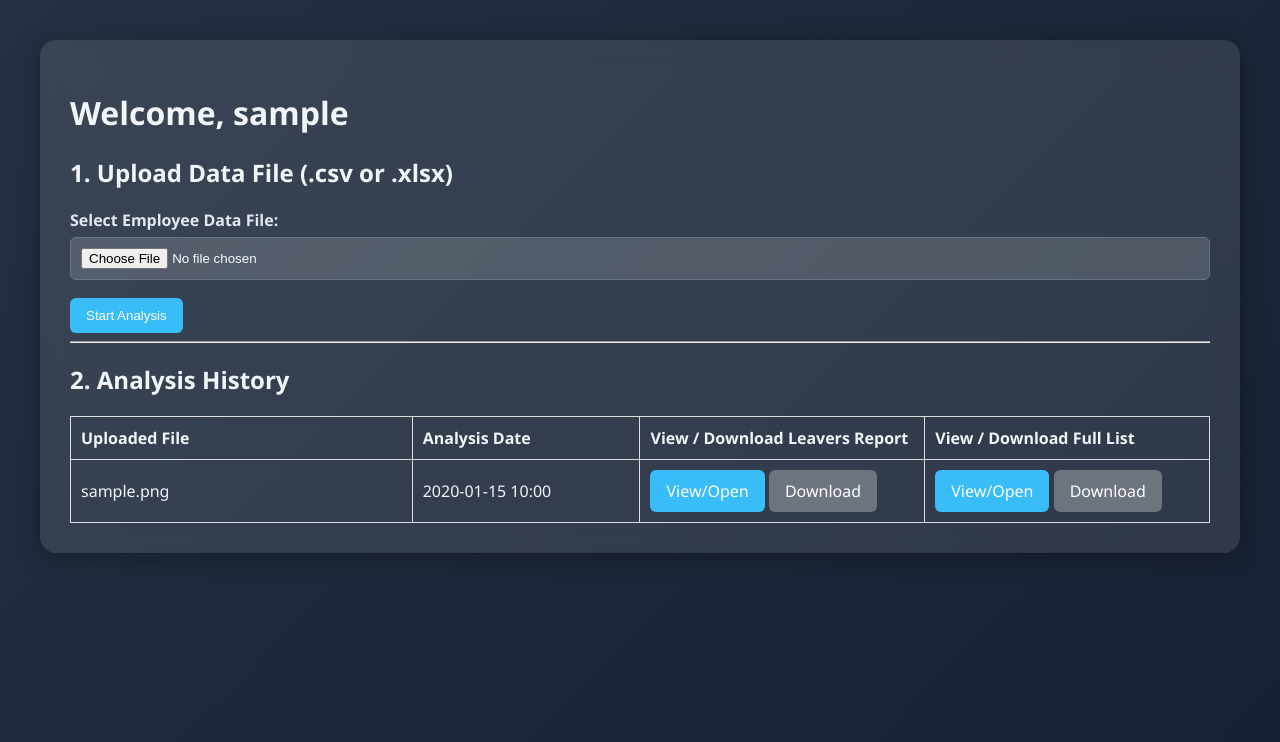
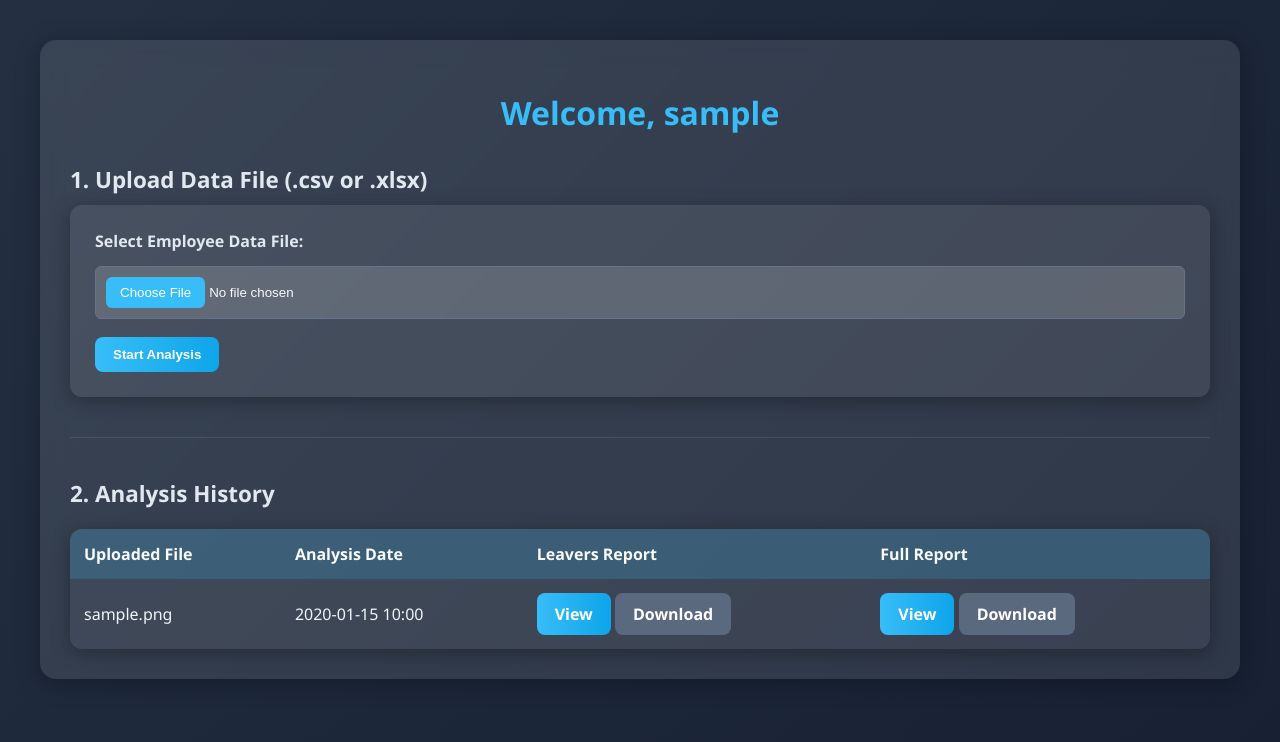
Before and after one commit to mukund0715-collab/Employee-Turnover-Prediction, a Django app: page /profile/ in a window 1280 px wide. Shown: the part 58-800 px from the top of the page. Run offline with Django 5.2, Linux system fonts and the light colour scheme; a user stored in the database is signed in; tables that the repository leaves empty hold one stand-in row (values such as "Sample post").

Commit message:
Update profile.html

```diff
--- a/turnover_project/templates/profile.html
+++ b/turnover_project/templates/profile.html
@@ -1,47 +1,172 @@
 {% extends "base.html" %}
-
-{% block title %}Profile and History{% endblock %}
+{% block title %}Profile & History - HR Turnover Analysis{% endblock %}
 
 {% block content %}
+<style>
+  /* Container & layout */
+  .profile-container {
+      animation: fadeInUp 1s ease forwards;
+      color: #f1f5f9;
+  }
+
+  @keyframes fadeInUp {
+      0% { opacity: 0; transform: translateY(20px); }
+      100% { opacity: 1; transform: translateY(0); }
+  }
+
+  h1 {
+      font-size: 2rem;
+      font-weight: 700;
+      color: #38bdf8;
+      margin-bottom: 20px;
+      text-align: center;
+  }
+
+  h2 {
+      color: #e2e8f0;
+      font-size: 1.4rem;
+      margin-top: 30px;
+      margin-bottom: 10px;
+  }
+
+  /* Upload form styling */
+  form {
+      background: rgba(255, 255, 255, 0.08);
+      backdrop-filter: blur(8px);
+      border-radius: 12px;
+      padding: 25px;
+      margin-top: 10px;
+      box-shadow: 0 4px 20px rgba(0, 0, 0, 0.3);
+  }
+
+  label {
+      color: #f8fafc;
+      font-weight: 600;
+      margin-bottom: 5px;
+      display: block;
+  }
+
+  input[type="file"] {
+      width: 100%;
+      padding: 10px;
+      margin-top: 8px;
+      border-radius: 8px;
+      background: rgba(255, 255, 255, 0.1);
+      border: 1px solid #475569;
+      color: #f8fafc;
+  }
+
+  input[type="file"]::-webkit-file-upload-button {
+      background: #38bdf8;
+      color: #fff;
+      border: none;
+      padding: 8px 14px;
+      border-radius: 6px;
+      cursor: pointer;
+  }
+
+  input[type="file"]::-webkit-file-upload-button:hover {
+      background: #0ea5e9;
+  }
+
+  .btn {
+      background: linear-gradient(90deg, #38bdf8, #0ea5e9);
+      color: #fff;
+      padding: 10px 18px;
+      border-radius: 8px;
+      border: none;
+      cursor: pointer;
+      font-weight: 600;
+      text-decoration: none;
+      transition: transform 0.3s ease, box-shadow 0.3s ease;
+  }
+
+  .btn:hover {
+      transform: translateY(-3px);
+      box-shadow: 0 6px 20px rgba(56, 189, 248, 0.4);
+  }
+
+  hr {
+      margin: 40px 0;
+      border: 0;
+      border-top: 1px solid rgba(255, 255, 255, 0.1);
+  }
+
+  /* Table Styling */
+  .analysis-table {
+      width: 100%;
+      border-collapse: collapse;
+      margin-top: 20px;
+      background: rgba(255, 255, 255, 0.05);
+      border-radius: 12px;
+      overflow: hidden;
+      box-shadow: 0 4px 20px rgba(0, 0, 0, 0.3);
+  }
+
+  .analysis-table th, .analysis-table td {
+      padding: 14px;
+      text-align: left;
+  }
+
+  .analysis-table th {
+      background: rgba(56, 189, 248, 0.2);
+      color: #f8fafc;
+      font-weight: 600;
+  }
+
+  .analysis-table tr:nth-child(even) {
+      background: rgba(255, 255, 255, 0.05);
+  }
+
+  .analysis-table tr:hover {
+      background: rgba(56, 189, 248, 0.15);
+      transition: background 0.3s ease;
+  }
+
+  .btn.secondary {
+      background: rgba(100, 116, 139, 0.8);
+  }
+
+  .btn.secondary:hover {
+      background: rgba(100, 116, 139, 1);
+  }
+
+  .no-history {
+      color: #94a3b8;
+      text-align: center;
+      margin-top: 20px;
+      font-style: italic;
+  }
+</style>
+
+<div class="profile-container">
     <h1>Welcome, {{ user.username }}</h1>
 
+    <!-- Upload Section -->
     <h2>1. Upload Data File (.csv or .xlsx)</h2>
     <form method="post" action="{% url 'upload_file' %}" enctype="multipart/form-data">
         {% csrf_token %}
         <div class="form-group">
             <label for="data_file">Select Employee Data File:</label>
-            <input type="file" id="data_file" name="data_file" accept=".csv, application/vnd.openxmlformats-officedocument.spreadsheetml.sheet, application/vnd.ms-excel" required>
+            <input type="file" id="data_file" name="data_file"
+                accept=".csv, application/vnd.openxmlformats-officedocument.spreadsheetml.sheet, application/vnd.ms-excel"
+                required>
         </div>
         <button type="submit" class="btn">Start Analysis</button>
     </form>
 
     <hr>
 
+    <!-- History Section -->
     <h2>2. Analysis History</h2>
     {% if results %}
-        <style>
-            /* Custom CSS for better table spacing and column widths */
-            .analysis-table {
-                width: 100%;
-                border-collapse: collapse;
-            }
-            .analysis-table th, .analysis-table td {
-                border: 1px solid #ddd;
-                padding: 10px; /* Increased padding */
-                text-align: left;
-            }
-            .analysis-table th:nth-child(1) { width: 30%; } /* Uploaded File */
-            .analysis-table th:nth-child(2) { width: 20%; } /* Analysis Date */
-            .analysis-table th:nth-child(3), .analysis-table th:nth-child(4) { width: 25%; } /* Download Columns */
-        </style>
-
         <table class="analysis-table">
             <thead>
                 <tr>
                     <th>Uploaded File</th>
                     <th>Analysis Date</th>
-                    <th>View / Download Leavers Report</th>
-                    <th>View / Download Full List</th>
+                    <th>Leavers Report</th>
+                    <th>Full Report</th>
                 </tr>
             </thead>
             <tbody>
@@ -50,19 +175,19 @@
                     <td>{{ result.upload_filename }}</td>
                     <td>{{ result.analysis_date|date:"Y-m-d H:i" }}</td>
                     <td>
-                        <a href="{% url 'download_file' result.id 'leavers' 'view' %}" class="btn">View/Open</a>
-                        <a href="{% url 'download_file' result.id 'leavers' 'download' %}" class="btn" style="background-color: #6c757d;">Download</a>
+                        <a href="{% url 'download_file' result.id 'leavers' 'view' %}" class="btn">View</a>
+                        <a href="{% url 'download_file' result.id 'leavers' 'download' %}" class="btn secondary">Download</a>
                     </td>
                     <td>
-                        <a href="{% url 'download_file' result.id 'full' 'view' %}" class="btn">View/Open</a>
-                        <a href="{% url 'download_file' result.id 'full' 'download' %}" class="btn" style="background-color: #6c757d;">Download</a>
+                        <a href="{% url 'download_file' result.id 'full' 'view' %}" class="btn">View</a>
+                        <a href="{% url 'download_file' result.id 'full' 'download' %}" class="btn secondary">Download</a>
                     </td>
                 </tr>
                 {% endfor %}
             </tbody>
         </table>
     {% else %}
-        <p>No analysis history found. Upload a file above to start!</p>
+        <p class="no-history">No analysis history found. Upload a file above to start!</p>
     {% endif %}
-
+</div>
 {% endblock %}
```
